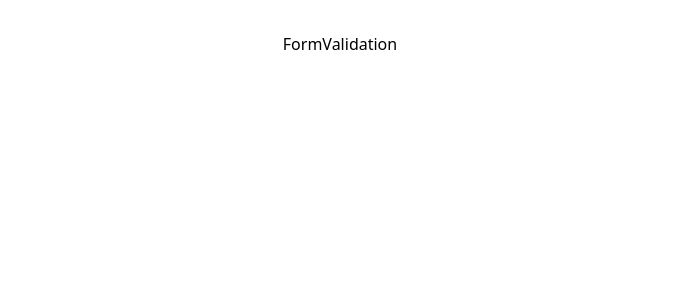
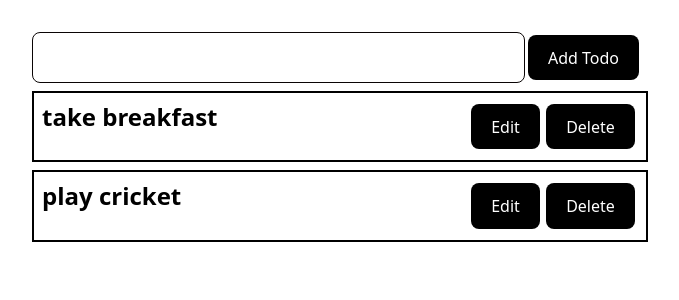
Before and after one commit to DivyaGaurav21/js--react-2k26, a React (Vite) app in the folder react-devlop/: page /infinite-que1 in a window 1280 px wide. Shown: the top 300 px of the page, without its empty margins (300-979 px from the left). Built offline with nearby package versions, Linux system fonts and the light colour scheme.

Commit message:
machine-coding-Q1-todo-list

```diff
--- a/react-devlop/src/App.jsx
+++ b/react-devlop/src/App.jsx
@@ -94,7 +94,8 @@
 
 
 import './App.css'
-import FormValidation from './components/question/FormValidation';
+import TodoList from './components/question/TodoList';
+// import FormValidation from './components/question/FormValidation';
 // import StarRating from './components/question/ StarRating';
 // import CounterStep from './components/question/CounterStep';
 // import MyButton from './components/question/MyButton';
@@ -112,7 +113,8 @@ function App() {
       {/* <CounterStep/>
       <MyButton size='small' variant='danger'>TEST</MyButton> */}
       {/* <RefHooks/> */}
-      <FormValidation/>
+      {/* <FormValidation/> */}
+      <TodoList/>
     </>
   )
 }
--- a/react-devlop/src/components/question/TodoList.jsx
+++ b/react-devlop/src/components/question/TodoList.jsx
@@ -1,7 +1,80 @@
-import React from "react";
+// TODO LIST WITHOUT STATUS
+
+import React, { useState } from "react";
+
+let dummyTodo = [
+  { id: 1, title: "take breakfast" },
+  { id: 2, title: "play cricket" }
+];
 
 const TodoList = () => {
-  return <div>TodoList</div>;
+
+  const [todos, setTodos] = useState(dummyTodo);
+  const [inputValue, setInputValue] = useState("");
+  const [editId, setEditId] = useState(null);
+
+  const addTodoHandler = (e) => {
+    e.preventDefault();
+
+    if (!inputValue) {
+      alert("please add todo");
+      return;
+    }
+
+    if (editId) {
+      let editedTodos = todos.map(todo => {
+        if (todo.id == editId) {
+          return { ...todo, title: inputValue }
+        } else {
+          return todo;
+        }
+      })
+      setTodos(editedTodos);
+      setInputValue("");
+      setEditId(null);
+      return;
+    }
+
+    let newTodo = {
+      id: Date.now(),
+      title: inputValue
+    }
+    setTodos(prev => [newTodo, ...prev]);
+    setInputValue("");
+  }
+
+  const deleteHandler = (Id) => {
+    setTodos(todos.filter(todo => todo.id != Id))
+  }
+
+  const editHandler = (todo) => {
+    setEditId(todo.id);
+    setInputValue(todo.title);
+  }
+
+  return (
+    <div>
+        <form className="flex flex-row mb-2">
+          <input
+            value={inputValue}
+            onChange={(e) => setInputValue(e.target.value)}
+          />
+          <button className="btn" type="submit" onClick={addTodoHandler}>{editId ? "Update" : "Add"} Todo</button>
+        </form>
+
+      <div className="flex flex-col gap-2">
+        {todos.map(todo => (
+          <div className="flex flex-row justify-between border-2 border-black p-2">
+            <p className="font-bold text-2xl">{todo.title}</p>
+            <div>
+              <button className="btn" onClick={() => editHandler(todo)}>Edit</button>
+              <button className="btn" onClick={() => deleteHandler(todo.id)}>Delete</button>
+            </div>
+          </div>
+        ))}
+      </div>
+    </div>
+  );
 };
 
 export default TodoList;
--- a/react-devlop/src/index.css
+++ b/react-devlop/src/index.css
@@ -20,4 +20,5 @@ input {
   padding: 0.5em;
   font-size: 1em;
   border-radius: 0.5em;
+  width: 80%;
 }
```
